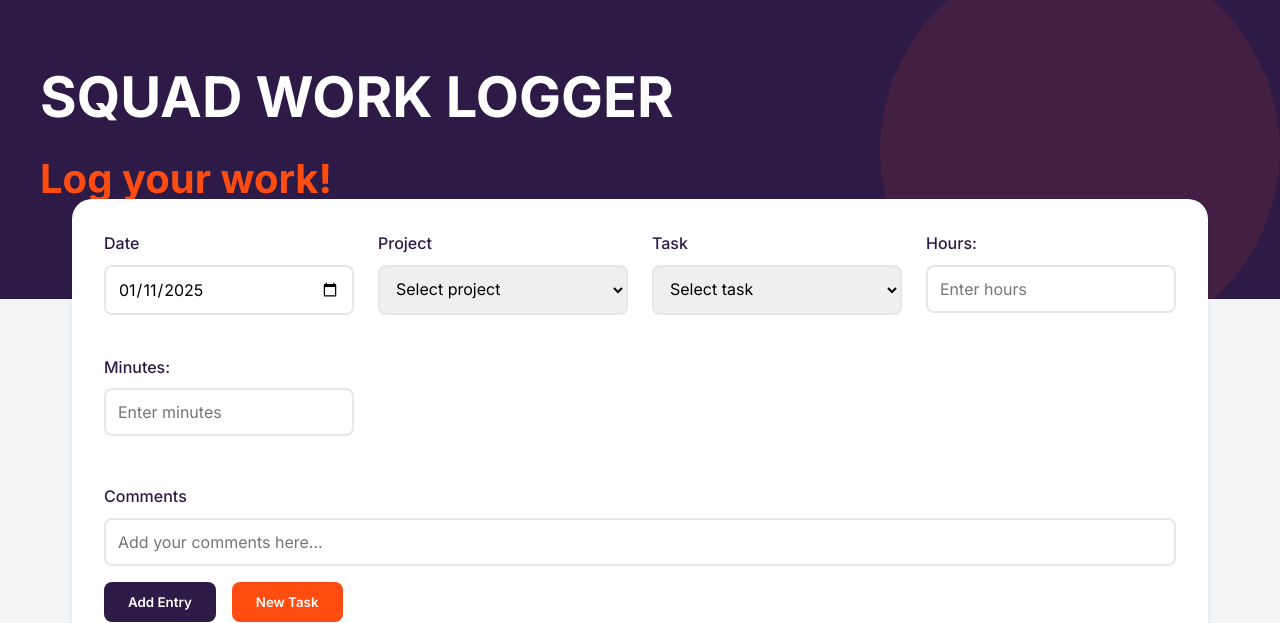
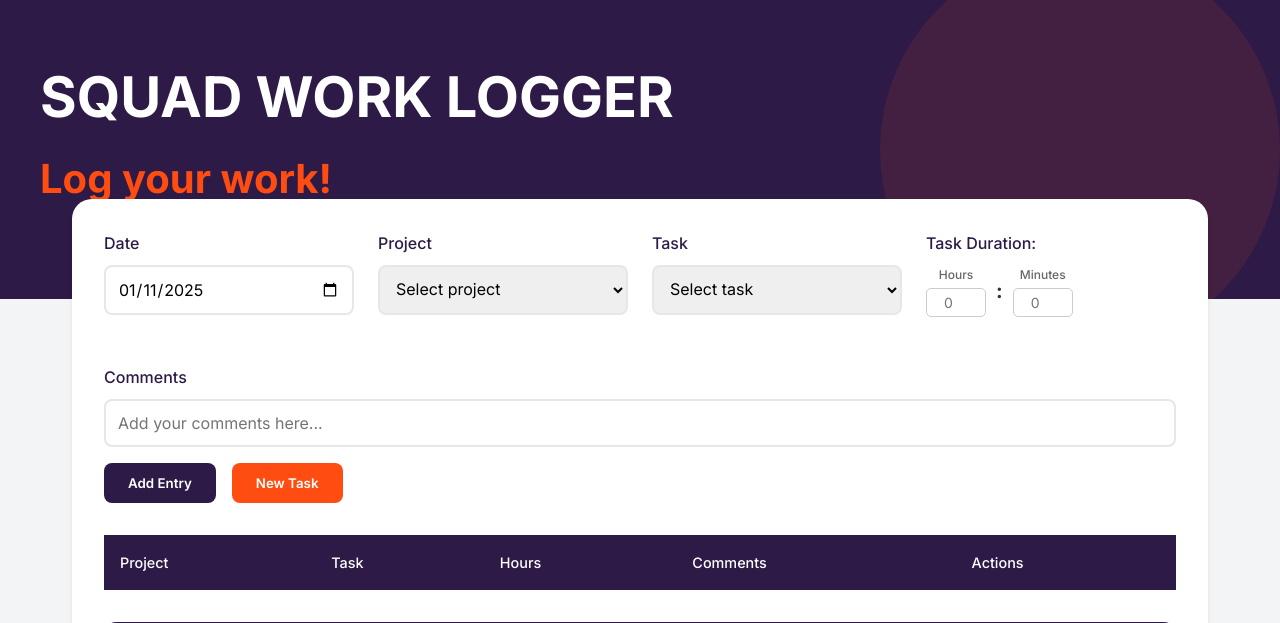
Before and after one commit to Mohamed7422/working_hours_detecting, a Django app: template myapp/templates/employee_templates/log_work.html in a window 1280 px wide. Shown: the top 623 px of the page. Run offline with Django 5.2, Linux system fonts and the light colour scheme; the template is opened without the code that fills it, so the values that code supplies are empty; some libraries are stand-ins or nearby versions.

Commit message:
Updating the UI for hours and minutes components plus the dynamic regular hours

```diff
--- a/myapp/static/css/main.css
+++ b/myapp/static/css/main.css
@@ -228,3 +228,39 @@ td {
 .alertify-notifier .ajs-message.ajs-warning .fas {
     margin-right: 8px;
 }
+
+
+/* timeInput styling*/
+.time-input-container {
+    display: flex;
+    align-items: center;
+    gap: 10px;
+    margin-top: 8px;
+}
+
+.time-input {
+    display: flex;
+    flex-direction: column;
+    align-items: center;
+}
+
+.time-field {
+    width: 60px;
+    padding: 5px;
+    border: 1px solid #ccc;
+    border-radius: 5px;
+    font-size: 14px;
+    text-align: center;
+}
+
+.time-separator {
+    font-size: 20px;
+    font-weight: bold;
+    color: #333;
+}
+
+.time-input label {
+    font-size: 12px;
+    margin-bottom: 4px;
+    color: #666;
+}
--- a/myapp/static/js/tasks.js
+++ b/myapp/static/js/tasks.js
@@ -373,24 +373,38 @@ function updateHours() {
     const tableBody = elements.tasksTable.querySelector("tbody");
 
     const rows = tableBody.querySelectorAll("tr");
-
-    let totalHours = 0; // To track cumulative hours
+    let minHours = 8;
+    let regularHours = 0; // To track cumulative hours
     let overtimeHours = 0; // To track hours above 8
 
     // Loop through each row in the table to sum up the hours
     rows.forEach((row) => {
         const cells = row.querySelectorAll("td");
-        const hoursCell    = cells[2];
+        const hoursCell = cells[2];
          if (hoursCell) {
             const hours = parseFloat(hoursCell.textContent.trim()) || 0; // Parse hours
-            totalHours += hours; // Add to total hours
+
+            if(regularHours < minHours){
+                const remainingRegularHours = minHours - regularHours;
+
+                if(hours <= remainingRegularHours){
+                    regularHours += hours;
+                }else{
+                    regularHours += remainingRegularHours;
+                    overtimeHours += hours - remainingRegularHours;
+                }
+
+            }else{
+                overtimeHours += hours;
+            }
+
         }
     });
 
     // Calculate overtime
-    overtimeHours = totalHours > 8 ? totalHours - 8 : 0;
+   // overtimeHours = regularHours > minHours ? regularHours - minHours : 0;
 
     // Update the DOM
-    document.getElementById("regularHours").textContent = totalHours.toFixed(1); // Show total hours
+    document.getElementById("regularHours").textContent = regularHours.toFixed(1); // Show total hours
     document.getElementById("overtimeHours").textContent = overtimeHours.toFixed(1); // Show overtime hours
 }
--- a/myapp/templates/employee_templates/log_work.html
+++ b/myapp/templates/employee_templates/log_work.html
@@ -59,15 +59,37 @@
                     </select>
                 </div>
 
-                <div class="form-group">
-                    <label for="hoursInput">Hours:</label>
-                    <input type="number" id="hoursInput" min="0" step="1" max="24" placeholder="Enter hours" />
 
-                </div>
 
                 <div class="form-group">
-                    <label for="minutesInput">Minutes:</label>
-                    <input type="number" id="minutesInput" min="0" max="59" step="1" placeholder="Enter minutes" />
+                    <label for="timeInput">Task Duration:</label>
+                    <div class="time-input-container">
+                        <div class="time-input">
+                            <label for="hoursInput">Hours</label>
+                            <input
+                                type="number"
+                                id="hoursInput"
+                                min="0"
+                                step="1"
+                                max="24"
+                                placeholder="0"
+                                class="time-field"
+                            />
+                        </div>
+                        <span class="time-separator">:</span>
+                        <div class="time-input">
+                            <label for="minutesInput">Minutes</label>
+                            <input
+                                type="number"
+                                id="minutesInput"
+                                min="0"
+                                max="59"
+                                step="1"
+                                placeholder="0"
+                                class="time-field"
+                            />
+                        </div>
+                    </div>
                 </div>
 
             </div>
```
Also changed, not shown: 2 other files.
